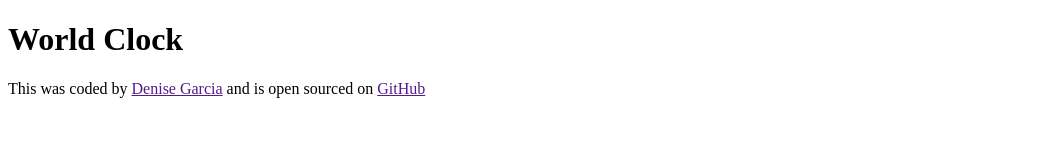
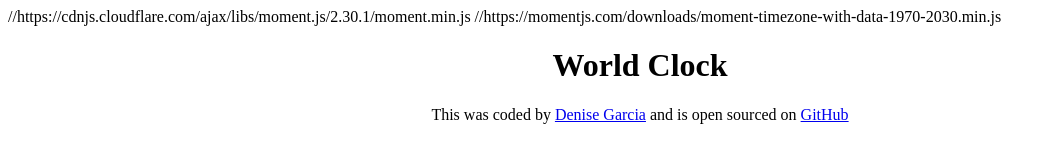
Before and after one commit to Denise148/World-clock, a plain HTML site: page index.html in a window 1280 px wide. Shown: the whole page, without its empty margins (0-1056 px from the left). Drawn offline with Linux system fonts and the light colour scheme.

Commit message:
Added link to repository

```diff
--- a/index.html
+++ b/index.html
@@ -3,14 +3,20 @@
   <head>
     <meta charset="UTF-8" />
     <meta name="viewport" content="width=device-width, initial-scale=1.0" />
+    //https://cdnjs.cloudflare.com/ajax/libs/moment.js/2.30.1/moment.min.js
+    //https://momentjs.com/downloads/moment-timezone-with-data-1970-2030.min.js
     <link rel="stylesheet" href="src/styles.css" />
     <title>World clock</title>
   </head>
   <body>
     <h1>World Clock</h1>
     <footer>
-      This was coded by <a href="" target="_blank">Denise Garcia</a> and is open
-      sourced on <a href="" target="_blank">GitHub</a>
+      This was coded by
+      <a href="https://github.com/Denise148" target="_blank">Denise Garcia</a>
+      and is open sourced on
+      <a href="https://github.com/Denise148/SheCodes-Weather" target="_blank"
+        >GitHub</a
+      >
     </footer>
     <script src="src/index.js"></script>
   </body>
--- a/src/styles.css
+++ b/src/styles.css
@@ -1,3 +1,6 @@
-body {
-  background: ;
+h1 {
+  text-align: center;
 }
+footer {
+  text-align: center;
+}
```
